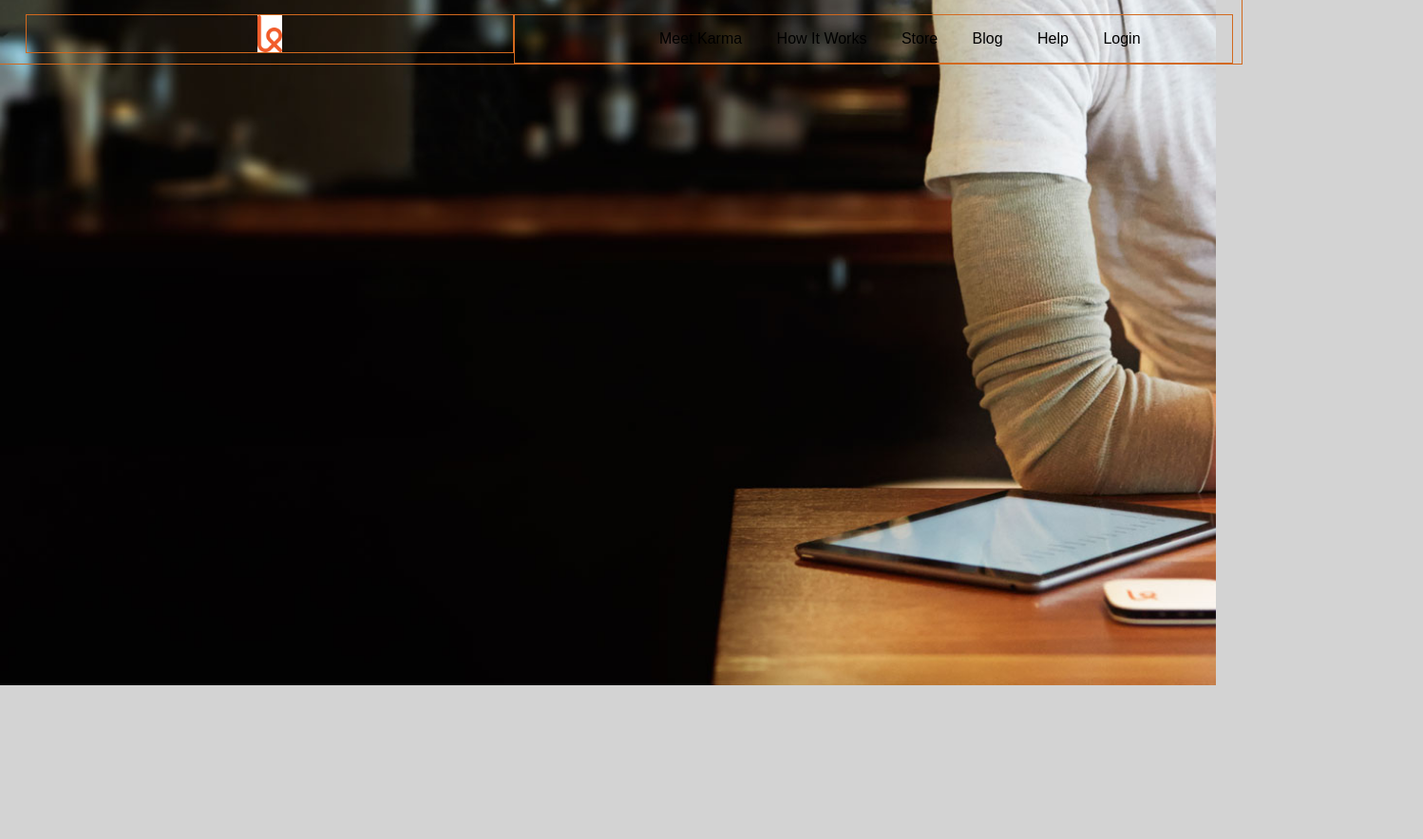
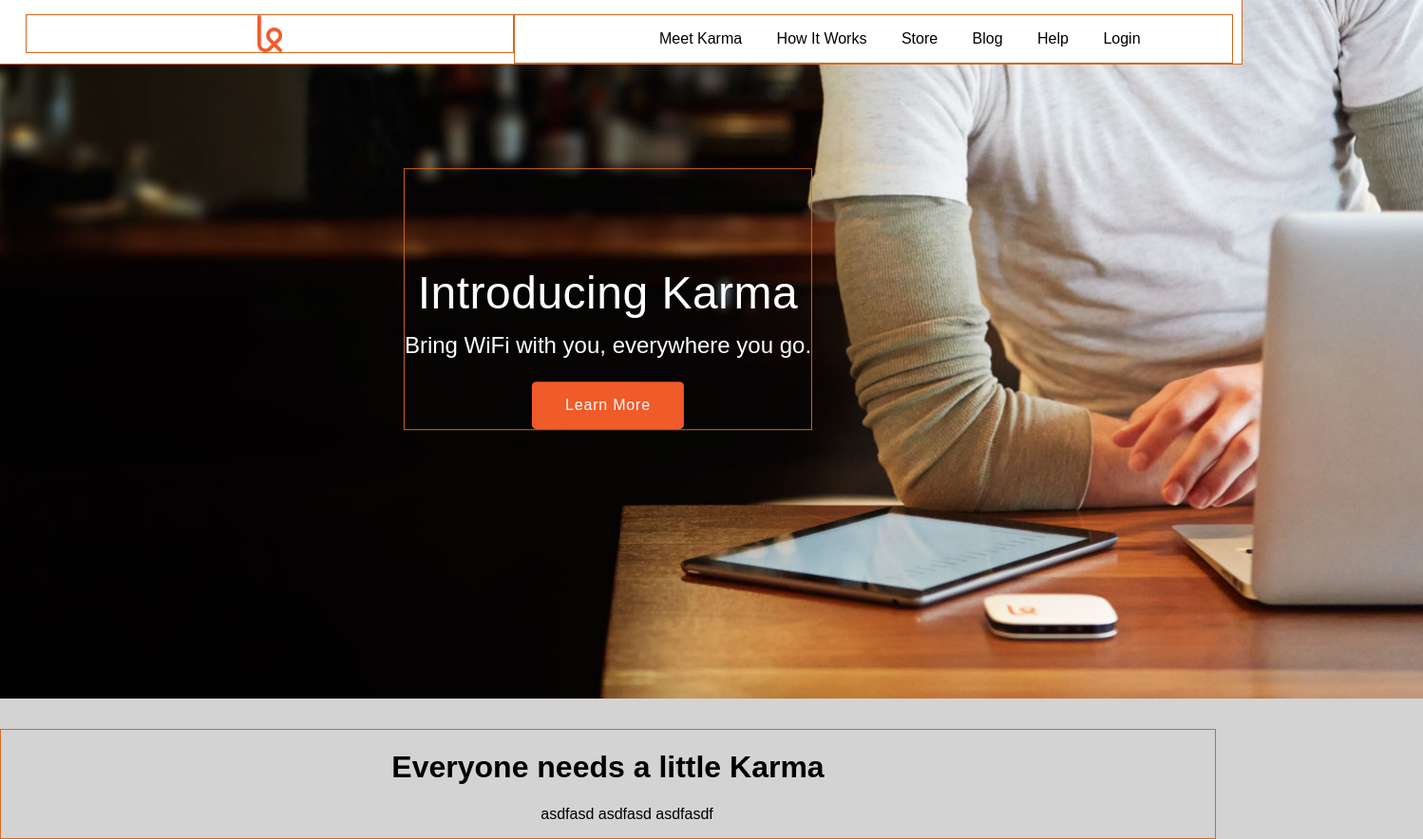
Before and after one commit to tcookson0805/startup-landing-page-clone, a plain HTML site: page index.html in a window 1280 px wide. Shown: the whole page at 95% size, 1498 px wide, since content can reach past the window. Before the commit the page ends 800 px from the top, so only its background shows below. Drawn offline with Linux system fonts and the light colour scheme.

Commit message:
intro content included and aligned

```diff
--- a/css/style.css
+++ b/css/style.css
@@ -18,6 +18,8 @@ nav {
   margin: -20px;
   padding-top: 17.5px;
   padding-left: 30px;
+  background-color: #FFFFFF;
+  z-index: 1;
 }
 
 .nav-logo {
@@ -50,9 +52,71 @@ nav {
 
 .intro {
   display: block;
-  background-image: url('../img/first-background.jpg');
-  background-repeat: no-repeat;
-  background-size: cover;
-  height: 750px;
-  margin-top: -60px;
+  position: relative;
+  height: 46em;
 }
+
+.intro-pic {
+  height: 100%;
+  margin-left: -1.0em;
+  z-index: -1;
+  margin-top: -2.0em;
+  margin-left: -6.5em;
+}
+
+.intro-content {
+  text-align: center;
+  position: absolute;
+  top: 38.5%;
+  left: 50%;
+  transform: translate(-50%, -50%);
+  z-index: 1;
+  color: white;
+}
+
+.intro-content h1 {
+  font-size: 3em;
+  font-weight: lighter;
+  margin-bottom: -0.2em;
+  padding-top: 70px;
+  text-align: bottom;
+  font-stretch: inherit;
+  letter-spacing: 0.01em;
+}
+
+.intro-content h3 {
+  font-size: 1.5em;
+  font-weight: lighter;
+  padding: 0;
+
+}
+
+.intro-content a {
+  display: block;
+  margin-left: auto;
+  margin-right: auto;
+  width: 8em;
+  background-color: #F15A29;
+  color: white;
+  text-decoration: none;
+  padding: 1em;
+  margin-top: 1.0em;
+  border-radius: 0.3em;
+  font-size: 1.0em;
+  letter-spacing: 0.05em;
+  font-weight: lighter;
+}
+
+.middle {
+  text-align: center;
+  font-weight: lighter;
+
+}
+
+.middle h1 {
+}
+
+.middle li {
+  display: inline-block;
+
+}
--- a/index.html
+++ b/index.html
@@ -35,6 +35,26 @@
 
   <section class='intro'>
 
+    <img src='img/first-background.jpg' class='intro-pic' >
+
+    <div class='intro-content'>
+      <h1>Introducing Karma</h1>
+      <h3>Bring WiFi with you, everywhere you go.</h3>
+      <a href ='#'>Learn More</a>
+    </div>
+
+  </section>
+
+  <section class='middle'>
+    <div>
+
+      <h1>Everyone needs a little Karma</h1>
+      <ul>
+        <li>asdfasd</li>
+        <li>asdfasd</li>
+        <li>asdfasdf</li>
+      </ul>
+    </div>
   </section>
 
 </body>
```
